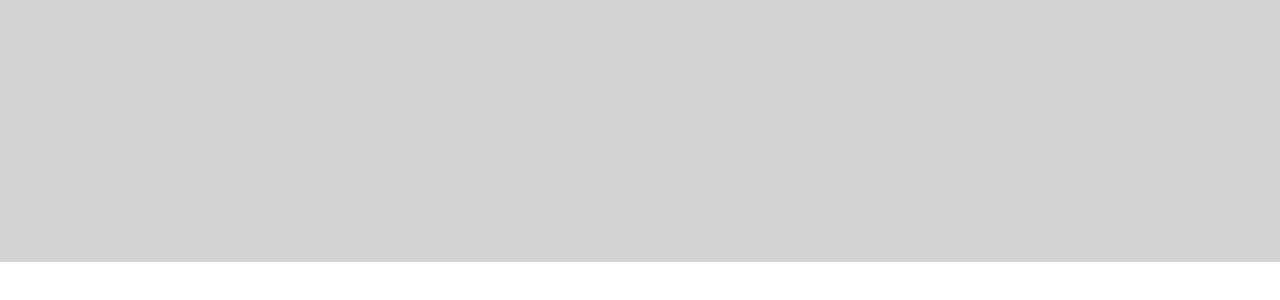
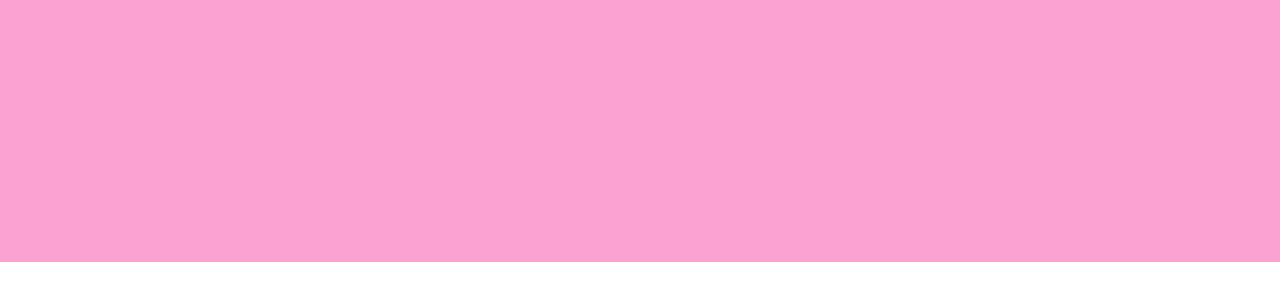
Before and after one commit to xoabby/xoabby.github.io, a plain HTML site: page projects/platformer/index.html in a window 1280 px wide. Shown: the part 488-788 px from the top of the page. Drawn offline with nearby package versions, Linux system fonts and the light colour scheme.

Commit message:
add index.html and css files

```diff
--- a/projects/platformer/platformer.css
+++ b/projects/platformer/platformer.css
@@ -3,7 +3,7 @@ body {
 }
 
 canvas {
-  background-color: lightgray;
+  background-color: rgb(250, 163, 210);
 }
 
 img {
--- a/projects/platformer/platformer.js
+++ b/projects/platformer/platformer.js
@@ -49,12 +49,13 @@ $(function () {
 
 
 
+
     // TODO 2
     // Create collectables
     // You must decide on the collectable type, the x position, the y position, the gravity, and the bounce strength
     // Your collectable choices are 'database' 'diamond' 'grace' 'kennedi' 'max' and 'steve'; more can be added if you wish
     // example usage: createCollectable(type, x, y, gravity, bounce)
-
+    createCollectable('diamond',550,350,0.5,0.1)
 
 
 
```
